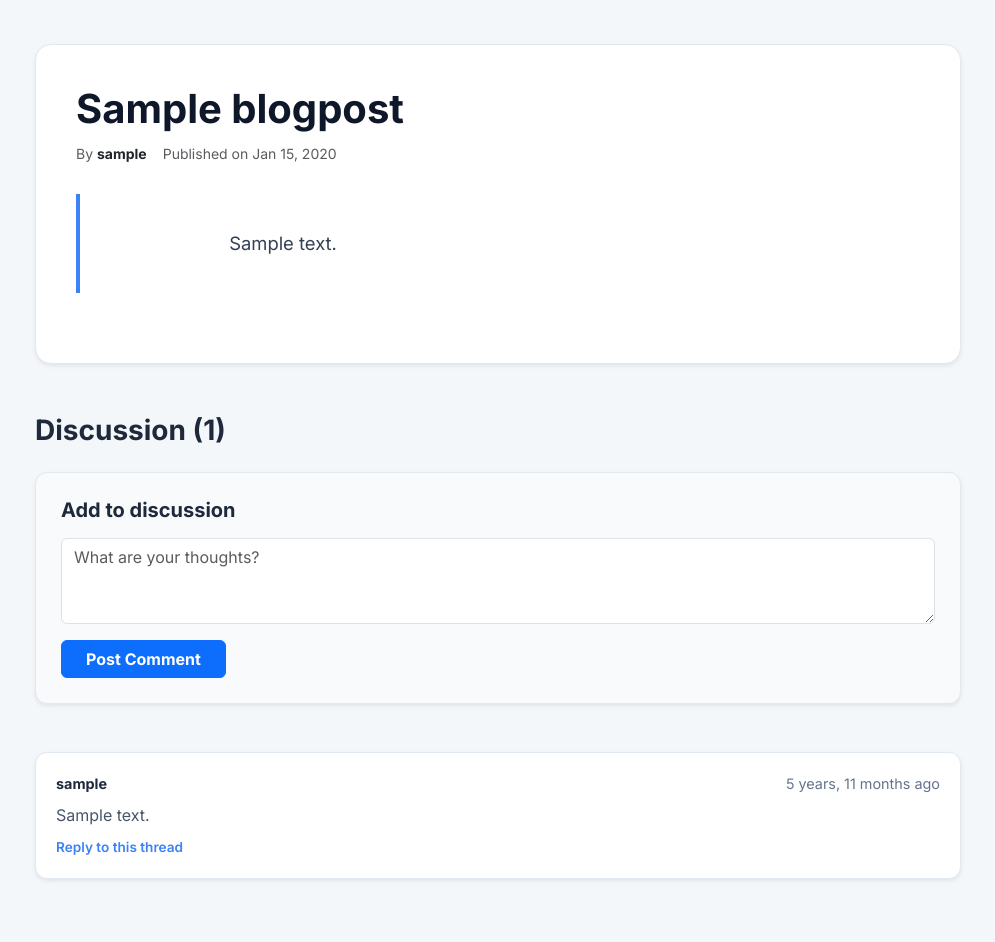
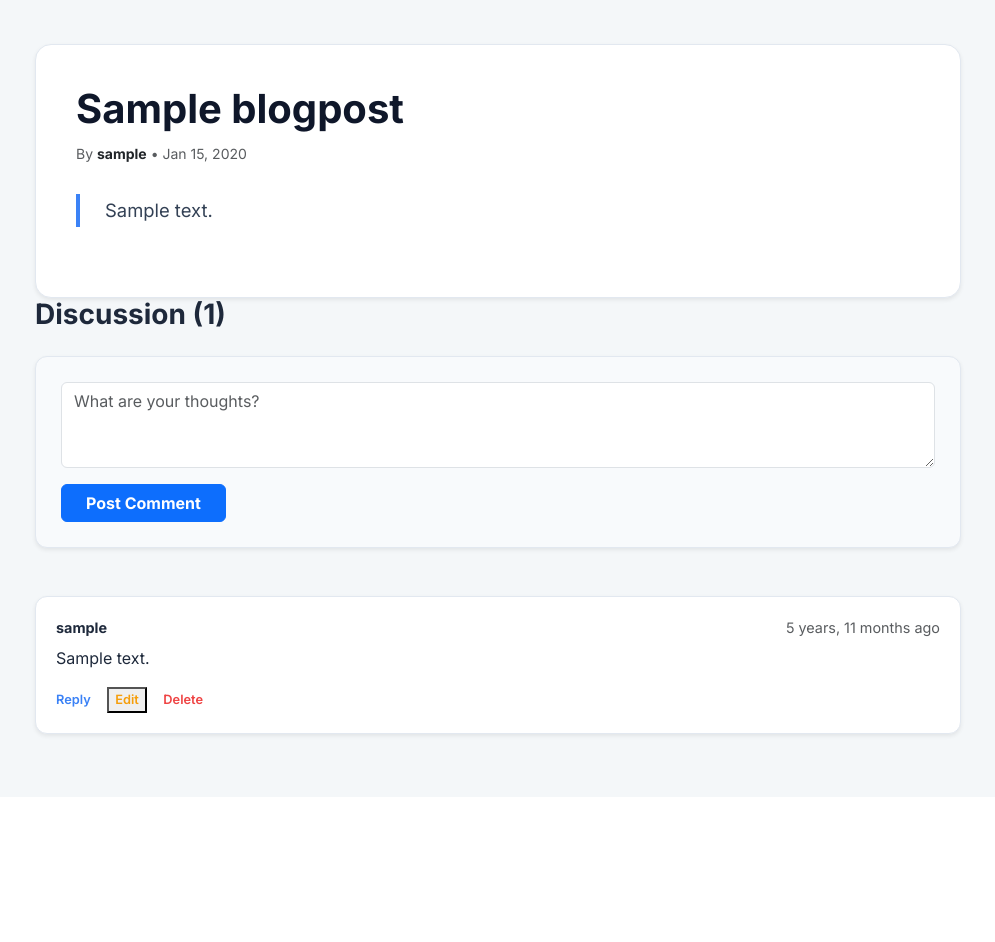
Before and after one commit to HASGITH/Mathforces, a Django app: page /archive/community/post/1/ in a window 1280 px wide. Shown: the part 56-998 px from the top of the page, without its empty margins (142-1137 px from the left). After the commit the page ends 795 px from the top, so only its background shows below. Run offline with Django 5.2, Linux system fonts and the light colour scheme; a user stored in the database is signed in; tables that the repository leaves empty hold one stand-in row (values such as "Sample post").

Commit message:
Added community links and updated templates

```diff
--- a/archive/templates/archive/post_detail.html
+++ b/archive/templates/archive/post_detail.html
@@ -9,39 +9,28 @@
         body { font-family: 'Inter', sans-serif; background-color: #f4f7f9; color: #1e293b; }
         .navbar { background-color: #0f172a !important; }
 
-        /* Дизайн Поста */
+        /* Пост */
         .post-container { background: white; border-radius: 16px; padding: 40px; border: 1px solid #e2e8f0; margin-top: 20px; }
         .post-title { font-size: 2.5rem; font-weight: 800; color: #0f172a; margin-bottom: 10px; }
-        .post-content {
-            font-size: 1.15rem;
-            line-height: 1.8;
-            color: #334155;
-            white-space: pre-wrap;
-            border-left: 4px solid #3b82f6;
-            padding-left: 25px;
-            margin: 30px 0;
-        }
+        .post-content { font-size: 1.15rem; line-height: 1.8; color: #334155; white-space: pre-wrap; border-left: 4px solid #3b82f6; padding-left: 25px; margin: 30px 0; }
 
-        /* Дизайн Комментариев */
-        .comment-section { margin-top: 50px; }
+        /* Комментарии */
         .comment-item { background: white; border: 1px solid #e2e8f0; border-radius: 12px; padding: 20px; margin-bottom: 15px; }
         .comment-header { display: flex; justify-content: space-between; margin-bottom: 8px; font-size: 0.9rem; }
         .comment-author { font-weight: 700; color: #1e293b; }
-        .comment-date { color: #64748b; }
-        .comment-text { color: #475569; font-size: 1rem; }
 
-        /* Дизайн Ответов */
+        /* Ответы */
         .replies-container { margin-left: 50px; margin-top: 10px; border-left: 2px solid #cbd5e1; padding-left: 20px; }
         .reply-item { background: #f8fafc; border: 1px solid #e2e8f0; border-radius: 10px; padding: 12px 15px; margin-bottom: 8px; }
 
-        /* Кнопки и формы */
-        .btn-reply {
-            background: none; border: none; color: #3b82f6; font-weight: 600;
-            font-size: 0.85rem; padding: 0; margin-top: 10px; cursor: pointer;
-        }
-        .btn-reply:hover { text-decoration: underline; }
-        .reply-form-container { display: none; margin-top: 15px; background: #f1f5f9; padding: 15px; border-radius: 8px; }
+        /* Кнопки действий */
+        .action-link { font-size: 0.8rem; font-weight: 600; text-decoration: none; margin-right: 12px; cursor: pointer; transition: 0.2s; }
+        .btn-reply { color: #3b82f6; border: none; background: none; padding: 0; }
+        .btn-edit { color: #f59e0b; }
+        .btn-delete { color: #ef4444; }
+        .action-link:hover { text-decoration: underline; opacity: 0.8; }
 
+        .edit-form-container, .reply-form-container { display: none; margin-top: 15px; background: #f1f5f9; padding: 15px; border-radius: 8px; }
         .main-comment-form { background: #f8fafc; padding: 25px; border-radius: 12px; border: 1px solid #e2e8f0; }
     </style>
 </head>
@@ -61,14 +50,10 @@
 
                 <article class="post-container shadow-sm">
                     <h1 class="post-title">{{ post.title }}</h1>
-                    <div class="d-flex align-items-center text-muted small mb-4">
-                        <span class="me-3">By <b class="text-dark">{{ post.author.username }}</b></span>
-                        <span>Published on {{ post.created_at|date:"M d, Y" }}</span>
+                    <div class="text-muted small mb-4">
+                        By <b class="text-dark">{{ post.author.username }}</b> • {{ post.created_at|date:"M d, Y" }}
                     </div>
-
-                    <div class="post-content">
-                        {{ post.content }}
-                    </div>
+                    <div class="post-content">{{ post.content }}</div>
                 </article>
 
                 <section class="comment-section">
@@ -76,47 +61,54 @@
 
                     {% if user.is_authenticated %}
                     <div class="main-comment-form mb-5 shadow-sm">
-                        <h5 class="fw-bold mb-3">Add to discussion</h5>
                         <form method="POST">
                             {% csrf_token %}
-                            <div class="mb-3">
-                                <textarea name="text" class="form-control" rows="3" placeholder="What are your thoughts?" required></textarea>
-                            </div>
+                            <textarea name="text" class="form-control mb-3" rows="3" placeholder="What are your thoughts?" required></textarea>
                             <button type="submit" class="btn btn-primary fw-bold px-4">Post Comment</button>
                         </form>
-                    </div>
-                    {% else %}
-                    <div class="alert alert-light border mb-5 text-center">
-                        <a href="{% url 'login' %}" class="fw-bold">Log in</a> to join the conversation.
                     </div>
                     {% endif %}
 
                     <div class="comments-list">
                         {% for comment in post.comments.all %}
-                            {% if not comment.parent %}  <div class="comment-item shadow-sm">
+                            {% if not comment.parent %}
+                            <div class="comment-item shadow-sm" id="comment-{{ comment.id }}">
                                 <div class="comment-header">
                                     <span class="comment-author">{{ comment.author.username }}</span>
-                                    <span class="comment-date">{{ comment.created_at|timesince }} ago</span>
-                                </div>
-                                <div class="comment-text">
-                                    {{ comment.text }}
+                                    <span class="text-muted">{{ comment.created_at|timesince }} ago</span>
                                 </div>
 
-                                {% if user.is_authenticated %}
-                                <button class="btn-reply" onclick="toggleReplyForm('{{ comment.id }}')">Reply to this thread</button>
+                                <div class="comment-text" id="text-{{ comment.id }}">{{ comment.text }}</div>
+
+                                <div class="mt-3">
+                                    {% if user.is_authenticated %}
+                                        <button class="action-link btn-reply" onclick="toggleForm('reply-form-{{ comment.id }}')">Reply</button>
+
+                                        {% if user == comment.author or user.is_superuser %}
+                                            <button class="action-link btn-edit" onclick="toggleForm('edit-form-{{ comment.id }}')">Edit</button>
+                                            <a href="{% url 'delete_comment' comment.id %}" class="action-link btn-delete" onclick="return confirm('Delete this comment?')">Delete</a>
+                                        {% endif %}
+                                    {% endif %}
+                                </div>
+
+                                <div id="edit-form-{{ comment.id }}" class="edit-form-container">
+                                    <form action="{% url 'edit_comment' comment.id %}" method="POST">
+                                        {% csrf_token %}
+                                        <textarea name="text" class="form-control mb-2" rows="2">{{ comment.text }}</textarea>
+                                        <button type="submit" class="btn btn-sm btn-warning">Save</button>
+                                        <button type="button" class="btn btn-sm btn-link" onclick="toggleForm('edit-form-{{ comment.id }}')">Cancel</button>
+                                    </form>
+                                </div>
 
                                 <div id="reply-form-{{ comment.id }}" class="reply-form-container">
                                     <form method="POST">
                                         {% csrf_token %}
                                         <input type="hidden" name="parent_id" value="{{ comment.id }}">
-                                        <div class="mb-2">
-                                            <textarea name="text" class="form-control form-control-sm" rows="2" placeholder="Write a reply..." required></textarea>
-                                        </div>
-                                        <button type="submit" class="btn btn-sm btn-primary">Send Reply</button>
-                                        <button type="button" class="btn btn-sm btn-link text-muted" onclick="toggleReplyForm('{{ comment.id }}')">Cancel</button>
+                                        <textarea name="text" class="form-control mb-2" rows="2" placeholder="Write a reply..." required></textarea>
+                                        <button type="submit" class="btn btn-sm btn-primary">Send</button>
+                                        <button type="button" class="btn btn-sm btn-link" onclick="toggleForm('reply-form-{{ comment.id }}')">Cancel</button>
                                     </form>
                                 </div>
-                                {% endif %}
                             </div>
 
                             <div class="replies-container">
@@ -124,35 +116,39 @@
                                 <div class="reply-item shadow-sm">
                                     <div class="comment-header">
                                         <span class="comment-author">{{ reply.author.username }}</span>
-                                        <span class="comment-date">{{ reply.created_at|timesince }} ago</span>
+                                        <span class="text-muted small">{{ reply.created_at|timesince }} ago</span>
                                     </div>
-                                    <div class="comment-text small">
-                                        {{ reply.text }}
-                                    </div>
+                                    <div class="comment-text">{{ reply.text }}</div>
+
+                                    {% if user == reply.author or user.is_superuser %}
+                                        <div class="mt-2">
+                                            <button class="action-link btn-edit" onclick="toggleForm('edit-reply-{{ reply.id }}')">Edit</button>
+                                            <a href="{% url 'delete_comment' reply.id %}" class="action-link btn-delete" onclick="return confirm('Delete this reply?')">Delete</a>
+                                        </div>
+                                        <div id="edit-reply-{{ reply.id }}" class="edit-form-container">
+                                            <form action="{% url 'edit_comment' reply.id %}" method="POST">
+                                                {% csrf_token %}
+                                                <textarea name="text" class="form-control mb-2" rows="2">{{ reply.text }}</textarea>
+                                                <button type="submit" class="btn btn-sm btn-warning">Save</button>
+                                                <button type="button" class="btn btn-sm btn-link" onclick="toggleForm('edit-reply-{{ reply.id }}')">Cancel</button>
+                                            </form>
+                                        </div>
+                                    {% endif %}
                                 </div>
                                 {% endfor %}
                             </div>
                             {% endif %}
-                        {% empty %}
-                            <div class="text-center py-5 text-muted">
-                                <p>No comments yet. Start the discussion!</p>
-                            </div>
                         {% endfor %}
                     </div>
                 </section>
-
             </div>
         </div>
     </div>
 
     <script>
-        function toggleReplyForm(commentId) {
-            const form = document.getElementById(`reply-form-${commentId}`);
-            if (form.style.display === "block") {
-                form.style.display = "none";
-            } else {
-                form.style.display = "block";
-            }
+        function toggleForm(id) {
+            const form = document.getElementById(id);
+            form.style.display = (form.style.display === "block") ? "none" : "block";
         }
     </script>
 </body>
--- a/archive/urls.py
+++ b/archive/urls.py
@@ -31,4 +31,7 @@ urlpatterns = [
     path('community/', views.community_list, name='community'),
     path('community/create/', views.create_post, name='create_post'), # Добавь это
     path('community/post/<int:pk>/', views.post_detail, name='post_detail'), # И это
+
+    path('comment/<int:pk>/edit/', views.edit_comment, name='edit_comment'),
+    path('comment/<int:pk>/delete/', views.delete_comment, name='delete_comment'),
 ]
--- a/archive/views.py
+++ b/archive/views.py
@@ -368,3 +368,27 @@ def post_detail(request, pk):
     # Берем только корневые комментарии (у которых нет parent)
     comments = post.comments.filter(parent=None).order_by('-created_at')
     return render(request, 'archive/post_detail.html', {'post': post, 'comments': comments})
+
+@login_required
+def edit_comment(request, pk):
+    comment = get_object_or_404(Comment, pk=pk)
+    # Проверка прав: автор или админ
+    if comment.author != request.user and not request.user.is_superuser:
+        return redirect('post_detail', pk=comment.post.pk)
+
+    if request.method == 'POST':
+        new_text = request.POST.get('text')
+        if new_text:
+            comment.text = new_text
+            comment.save()
+            return redirect('post_detail', pk=comment.post.pk)
+
+    return render(request, 'archive/edit_comment.html', {'comment': comment})
+
+@login_required
+def delete_comment(request, pk):
+    comment = get_object_or_404(Comment, pk=pk)
+    post_pk = comment.post.pk
+    if comment.author == request.user or request.user.is_superuser:
+        comment.delete()
+    return redirect('post_detail', pk=post_pk)
```
